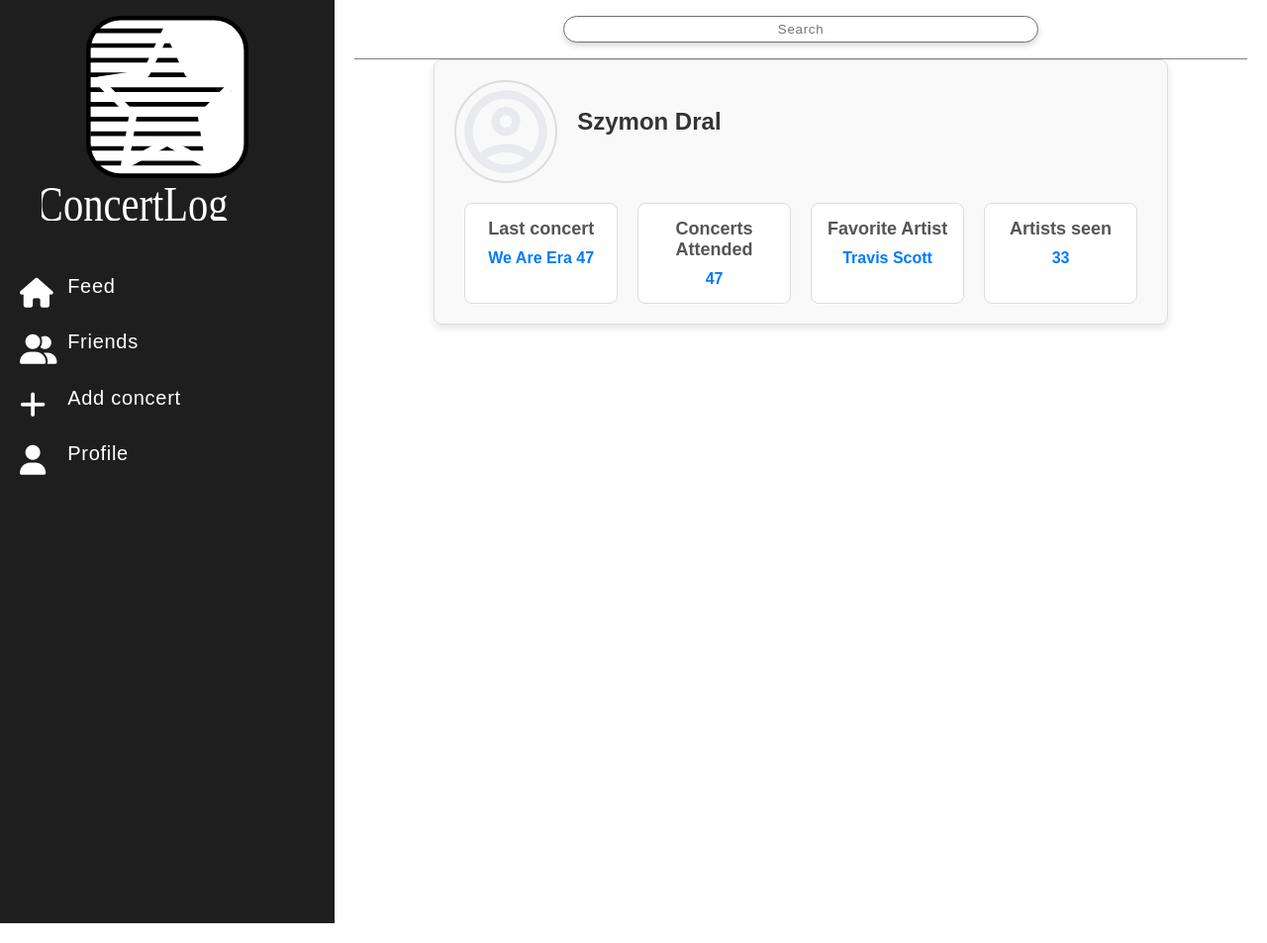
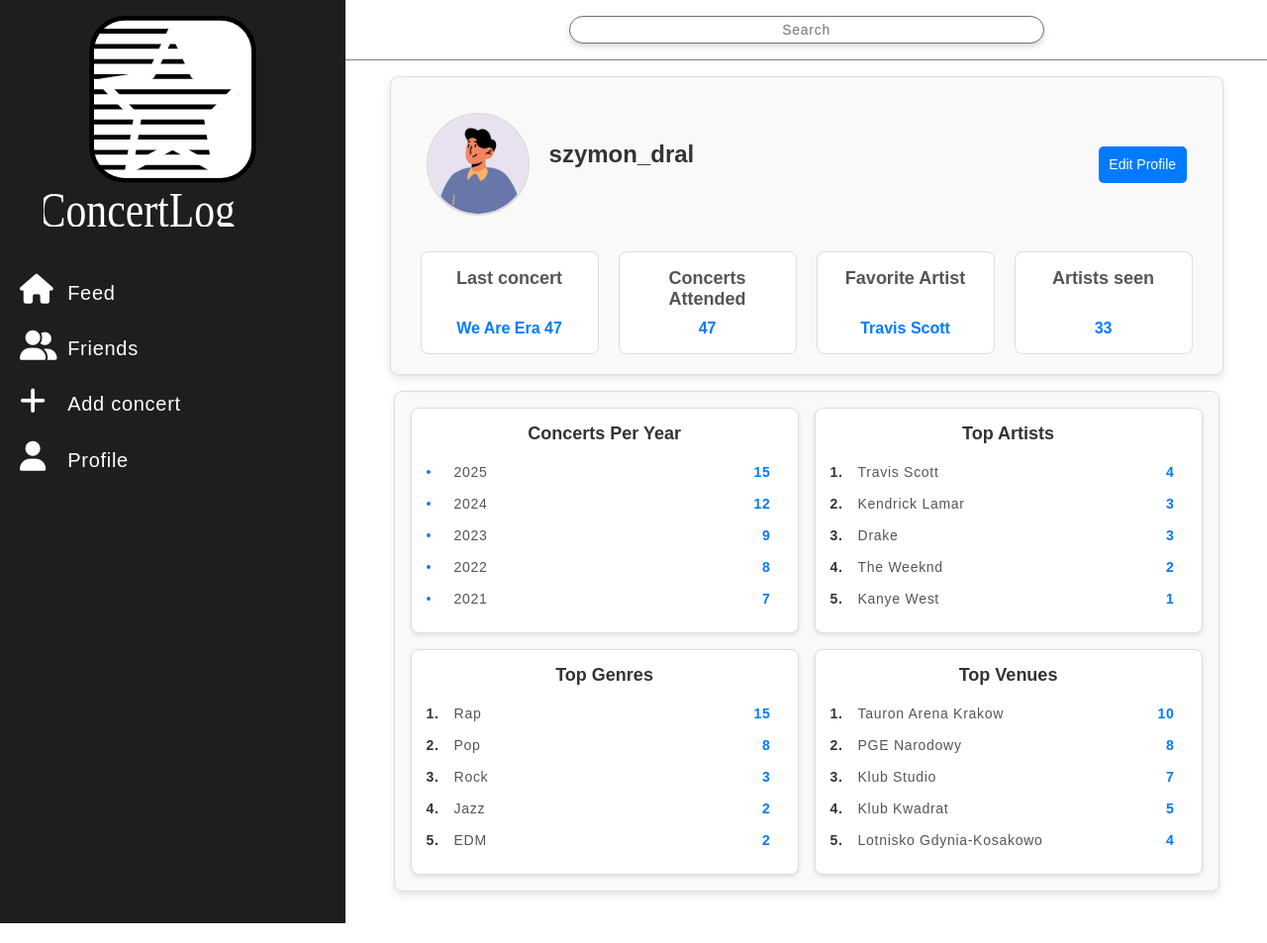
Before and after one commit to szymdr/ConcertLog, a PHP site: page /profile in a window 1280 px wide. Shown: the whole page at 99% size. Run offline with PHP 8.4, Linux system fonts and the light colour scheme; some libraries are stand-ins or nearby versions.

Commit message:
Added profile statistics

```diff
--- a/public/css/addconcert.css
+++ b/public/css/addconcert.css
@@ -44,6 +44,7 @@ h1 {
     border: 1px solid #ccc;
     border-radius: 4px;
     font-size: 14px;
+    box-sizing: border-box;
 }
 
 .form-group input:focus {
--- /dev/null
+++ b/public/css/edit_profile_popup.css
@@ -0,0 +1,75 @@
+/* Stylizacja pop-upu */
+.popup {
+    display: none;
+    position: fixed;
+    top: 0;
+    left: 0;
+    width: 100%;
+    height: 100%;
+    background-color: rgba(0, 0, 0, 0.5);
+    z-index: 1000;
+    justify-content: center;
+    align-items: center;
+}
+
+.popup-content {
+    background: #f9f9f9;
+    border-radius: 8px;
+    padding: 1em;
+    width: 400px;
+    box-shadow: 0 4px 8px rgba(0, 0, 0, 0.2);
+    position: relative;
+    text-align: center;
+}
+
+.close-button {
+    position: absolute;
+    top: 10px;
+    right: 10px;
+    font-size: 20px;
+    cursor: pointer;
+    color: #555;
+}
+
+h1 {
+    font-size: 24px;
+    margin-bottom: 20px;
+    color: #333;
+}
+.popup-form {
+    align-items: center;
+}
+
+.form-group {
+    margin-bottom: 15px;
+    text-align: left;
+}
+
+label {
+    font-size: 14px;
+    color: #555;
+}
+
+input {
+    width: 100%;
+    border: 1px solid #ddd;
+    border-radius: 5px;
+    padding: 10px;
+    font-size: 14px;
+    box-sizing: border-box;
+}
+
+.save-button {
+    background-color: #007bff;
+    color: white;
+    border: none;
+    border-radius: 5px;
+    padding: 10px 15px;
+    font-size: 14px;
+    cursor: pointer;
+    transition: background-color 0.3s ease;
+}
+
+.save-button:hover {
+    background-color: #0056b3;
+}
--- a/public/css/posts.css
+++ b/public/css/posts.css
@@ -32,3 +32,7 @@ section {
     box-sizing: border-box;
     background-color: #fff;
 }
+
+.social-setion > i {
+    color: #2C2C2C;
+}
--- a/public/css/profile.css
+++ b/public/css/profile.css
@@ -1,7 +1,14 @@
-/* Stylizacja sekcji głównej */
+* {
+    font-family: Arial, sans-serif;
+}
+
 main {
-    padding: 20px;
-    font-family: Arial, sans-serif;
+    overflow-y: hidden;
+}
+
+.profile-container {
+    padding: 1em;
+    overflow-y: scroll;
 }
 
 h1 {
@@ -10,7 +17,6 @@ h1 {
     color: #333;
 }
 
-/* Stylizacja profilu */
 .profile {
     max-width: 800px;
     margin: 0 auto;
@@ -46,11 +52,43 @@ h1 {
     margin-top: 20px;
 }
 
+.profile-header {
+    display: flex;
+    align-items: center;
+    justify-content: space-between;
+    padding: 1em;
+}
+
+.profile-name {
+    font-size: 24px;
+    color: #333;
+    margin-right: auto;
+}
+
+.edit-profile-button {
+    background-color: #007bff;
+    color: white;
+    border: none;
+    border-radius: 5px;
+    padding: 0.75em;
+    font-size: 14px;
+    cursor: pointer;
+    transition: background-color 0.3s ease;
+}
+
+.edit-profile-button:hover {
+    background-color: #0056b3;
+}
+
+
 .stat {
+    display: flex;
+    flex-direction: column;
+    justify-content: space-between;
     background: #fff;
     border: 1px solid #ddd;
     border-radius: 8px;
-    padding: 15px;
+    padding: 1em;
     text-align: center;
     flex: 1;
     margin: 0 10px;
@@ -67,3 +105,85 @@ h1 {
     color: #007bff;
     font-weight: bold;
 }
+
+/* Stylizacja sekcji grid */
+.stats-grid {
+    max-width: 800px;
+    display: grid;
+    grid-template-columns: repeat(2, 1fr);
+    gap: 1em;
+    padding: 1em;
+    background: #f9f9f9;
+    border: 1px solid #ddd;
+    border-radius: 8px;
+    box-shadow: 0 4px 8px rgba(0, 0, 0, 0.1);
+    margin: 1em auto;
+}
+
+/* Stylizacja pojedynczego boxa */
+.stats-box, .stats-box-years {
+    display: flex;
+    flex-direction: column;
+    justify-content: space-between;
+    background: #fff;
+    border: 1px solid #ddd;
+    border-radius: 8px;
+    padding: 15px;
+    text-align: center;
+    box-shadow: 0 2px 4px rgba(0, 0, 0, 0.1);
+}
+
+.stats-box h2, .stats-box-years h2 {
+    font-size: 18px;
+    color: #333;
+    margin-bottom: 15px;
+}
+
+.stats-box p, .stats-box-years p {
+    font-size: 24px;
+    font-weight: bold;
+    color: #007bff;
+    margin: 10px 0;
+}
+
+.stats-box ul, .stats-box-years ul {
+    list-style: none;
+    padding: 0;
+    margin: 0;
+    text-align: left;
+    counter-reset: list-counter; /* Resetuje licznik listy */
+}
+
+.stats-box ul li, .stats-box-years ul li {
+    width: 100%;
+    display: flex;
+    justify-content: space-between;
+    align-items: center;
+    font-size: 14px;
+    color: #555;
+    margin-bottom: 5px;
+    padding-left: 2em;
+    position: relative;
+    counter-increment: list-counter;
+}
+
+.stats-box ul li::before {
+    content: counter(list-counter) ". ";
+    position: absolute;
+    left: 0;
+    color: #333;
+    font-weight: bold;
+}
+
+.stats-box-years ul li::before {
+    content: "•";
+    position: absolute;
+    left: 0;
+    color: #007bff;
+}
+
+.stats-box ul li span, .stats-box-years ul li span {
+    font-weight: bold;
+    color: #007bff;
+    margin-left: 10px;
+}
--- a/public/css/style.css
+++ b/public/css/style.css
@@ -41,18 +41,41 @@ a {
 li {
     display: flex;
     flex-direction: row;
+    align-items: flex-start;
+
+    text-align: left;
+    color: white;
+    margin-bottom: 1em;
 }
 
-li i {
+li.profile {
+    align-items: center;
+}
+
+li i, li img {
     font-size: 1.5em;
-    width: 0.5em; /* Ustawienie stałej szerokości */
-    height: 0.5em; /* Ustawienie stałej wysokości */
-    flex-shrink: 0; /* Zapobieganie zmniejszaniu */
+    width: 0.5em;
+    height: 0.5em;
+    flex-shrink: 0;
+
+}
+li img {
+    width: 1em;
+    height: 1em;
 
 }
 .button {
     border: none;
     margin-left: 1.5em;
+    text-align: left;
+    letter-spacing: 0.72px;
+    color: #FFFFFF;
+    padding: 0.2rem;
+    width: 60%;
+}
+.button-profile {
+    border: none;
+    margin-left: 1em;
     text-align: left;
     letter-spacing: 0.72px;
     color: #FFFFFF;
@@ -71,23 +94,12 @@ ul {
     margin: 0 auto;
 }
 
-li {
-    display: flex;
-    align-items: center;
-    flex-direction: row;
-
-    text-align: left;
-    color: white;
-    margin-bottom: 1em;
-}
-
-.fa,
-.fas {
+.fa, .fas {
     width: 1em;
     color: white;
 }
 
-i {
+nav.i {
     color: white;
 }
 
--- /dev/null
+++ b/public/js/popup.js
@@ -0,0 +1,7 @@
+function openPopup() {
+    document.getElementById('edit-profile-popup').style.display = 'flex';
+}
+
+function closePopup() {
+    document.getElementById('edit-profile-popup').style.display = 'none';
+}
--- a/public/views/feed.php
+++ b/public/views/feed.php
@@ -24,9 +24,9 @@
                     <i class="fa-solid fa-plus"></i>
                     <a href="addconcert" class="button">Add concert</a>
                 </li>
-                <li>
-                    <i class="fa-solid fa-user"></i>
-                    <a href="profile" class="button">Profile</a>
+                <li class="profile">
+                    <img src = "public/img/profile_picture.png"></img>
+                    <a href="profile" class="button-profile">Profile</a>
                 </li>
             </ul>
             <div class="logout">
--- a/public/views/profile.php
+++ b/public/views/profile.php
@@ -3,6 +3,7 @@
 <head>
     <link rel="stylesheet" type="text/css" href="public/css/style.css">
     <link rel="stylesheet" type="text/css" href="public/css/profile.css">
+    <link rel="stylesheet" type="text/css" href="public/css/edit_profile_popup.css">
     <link rel="icon" type="image/x-icon" href="public/img/favicon.ico">
     <script src="https://kit.fontawesome.com/7ae6ad35c3.js" crossorigin="anonymous"></script>
     <title>ConcertLog • Profile</title>
@@ -38,10 +39,12 @@
                     </form>
                 </div>
             </header>
+            <div class="profile-container">
                 <section class="profile">
                     <div class="profile-header">
-                    <img src="public/img/default-profile.svg" alt="Profile Picture" class="profile-picture">
-                    <h1 class="profile-name">Szymon Dral</h1>
+                        <img src="public/img/profile_picture.png" alt="Profile Picture" class="profile-picture">
+                        <h1 class="profile-name">szymon_dral</h1>
+                        <button class="edit-profile-button" onclick="openPopup()">Edit Profile</button>
                     </div>
                     <div class="profile-stats">
                         <div class="stat">
@@ -62,7 +65,74 @@
                         </div>
                     </div>
                 </section>
+                <section class="stats-grid">
+                    <div class="stats-box-years">
+                        <h2>Concerts Per Year</h2>
+                        <ul>
+                            <li>2025 <span>15</span></li>
+                            <li>2024 <span>12</span></li>
+                            <li>2023 <span>9</span></li>
+                            <li>2022 <span>8</span></li>
+                            <li>2021 <span>7</span></li>
+                        </ul>
+                    </div>
+                    <div class="stats-box">
+                        <h2>Top Artists</h2>
+                        <ul>
+                            <li>Travis Scott <span>4</span></li>
+                            <li>Kendrick Lamar <span>3</span></li>
+                            <li>Drake <span>3</span></li>
+                            <li>The Weeknd <span>2</span></li>
+                            <li>Kanye West <span>1</span></li>
+                        </ul>
+                    </div>
+                    <div class="stats-box">
+                        <h2>Top Genres</h2>
+                        <ul>
+                            <li>Rap <span>15</span></li>
+                            <li>Pop <span>8</span></li>
+                            <li>Rock <span>3</span></li>
+                            <li>Jazz <span>2</span></li>
+                            <li>EDM <span>2</span></li>
+                        </ul>
+                    </div>
+                    <div class="stats-box">
+                        <h2>Top Venues</h2>
+                        <ul>
+                            <li>Tauron Arena Krakow <span>10</span></li>
+                            <li>PGE Narodowy <span>8</span></li>
+                            <li>Klub Studio <span>7</span></li>
+                            <li>Klub Kwadrat <span>5</span></li>
+                            <li>Lotnisko Gdynia-Kosakowo <span>4</span></li>
+                        </ul>
+                    </div>
+                </section>
+
+            </div>
+
+
         </main>
     </div>
+
+    <!-- Pop-up for editing profile -->
+    <div id="edit-profile-popup" class="popup">
+        <div class="popup-content">
+            <span class="close-button" onclick="closePopup()">&times;</span>
+            <h1>Edit Profile</h1>
+            <form class="popup-form" action="saveProfileChanges" method="POST" ENCTYPE="multipart/form-data">
+                <div class="form-group">
+                    <label for="profile-picture">Change Profile Picture</label>
+                    <input type="file" id="profile-picture" name="profile-picture" accept="image/*">
+                </div>
+                <div class="form-group">
+                    <label for="username">Change Username</label>
+                    <input type="text" id="username" name="username" placeholder="New username" required>
+                </div>
+                <button type="submit" class="save-button">Save Changes</button>
+            </form>
+        </div>
+    </div>
+
+    <script src="public/js/popup.js"></script>
 </body>
 </html>
```
Also changed, not shown: public/img/profile_picture.png (added). Lines whose indentation alone changed are shown as unchanged.
